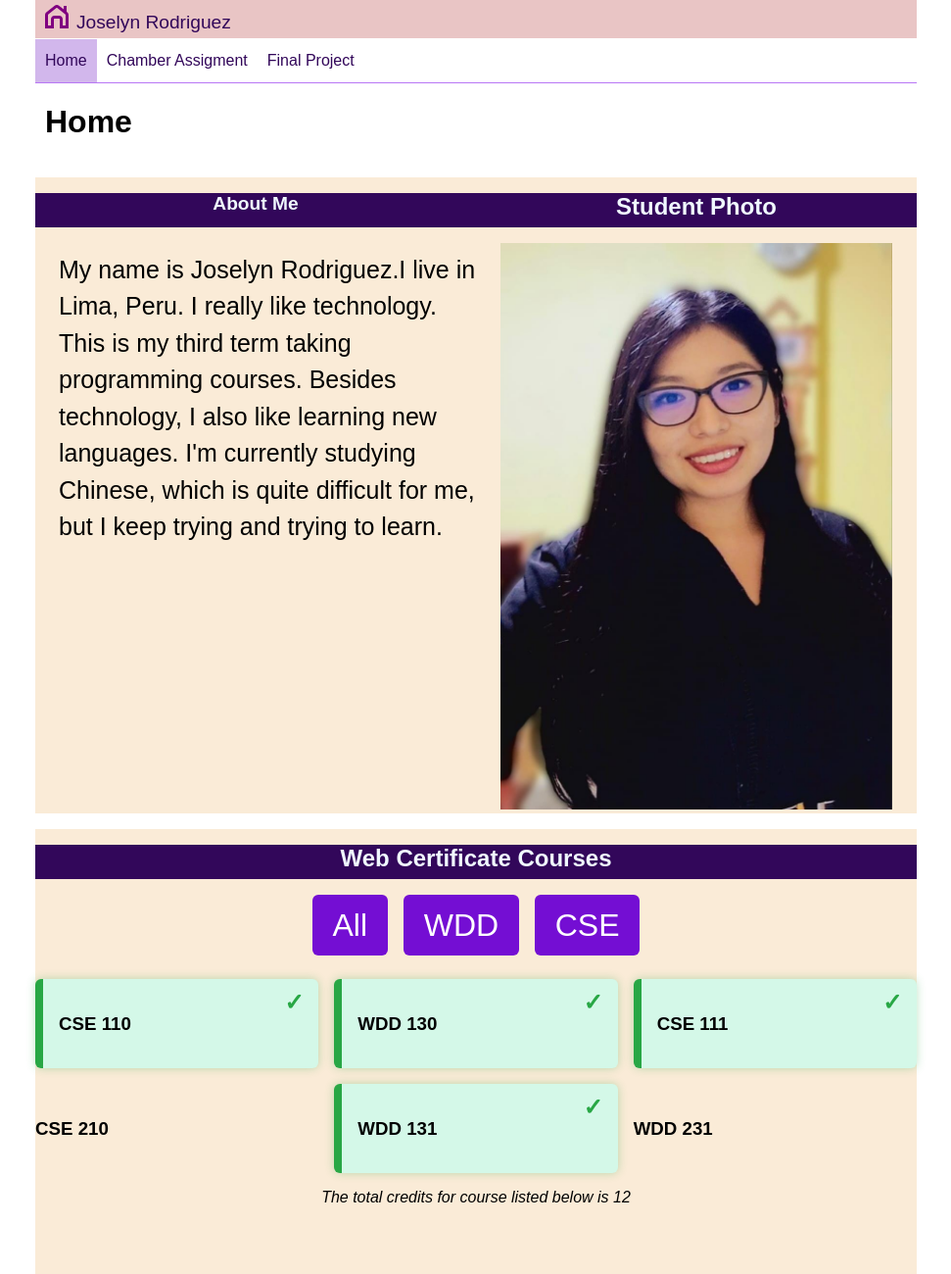
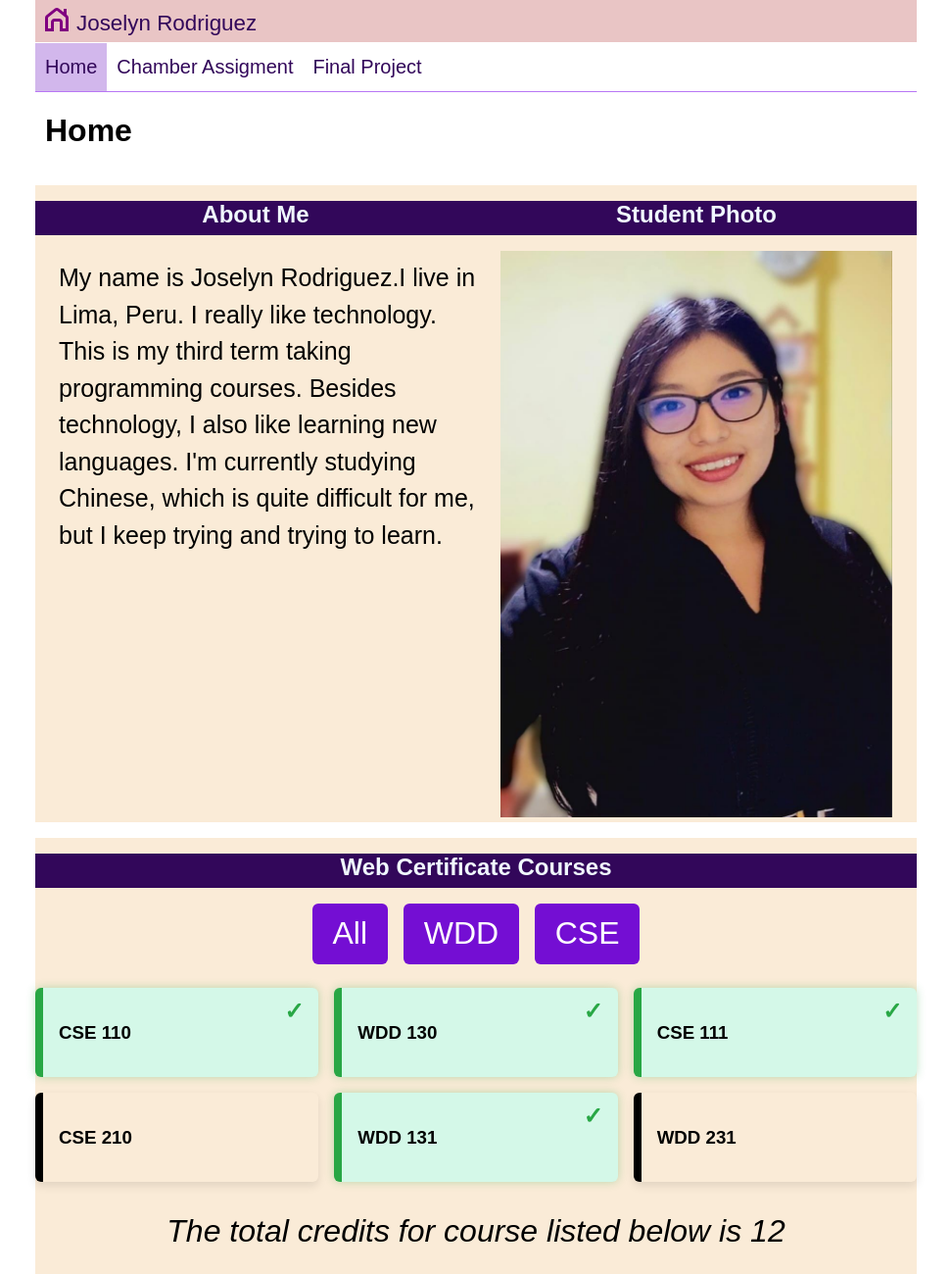
Before and after one commit to JoselynRodriguez/wdd231, a plain HTML site: page index.html in a window 1280 px wide. Shown: the top 1300 px of the page at 98% size, without its empty margins (154-1125 px from the left). Drawn offline with Linux system fonts and the light colour scheme; a web font is replaced by a local one.

Commit message:
MAKE IT BETTER

```diff
--- a/scripts/home.js
+++ b/scripts/home.js
@@ -106,7 +106,7 @@ function displayCourses(courseArray) {
 
   courseArray.forEach(course => {
     const card = document.createElement('div');
-    card.className = 'course-card' + (course.completed ? ' completed' : 'in process');
+    card.className = 'course-card' + (course.completed ? ' completed': '');
 
     card.innerHTML = `
       <h3>${course.subject} ${course.number} </h3>
--- a/styles/homelarge.css
+++ b/styles/homelarge.css
@@ -45,6 +45,7 @@ header {
 }
 .certificates {
      grid-area: 2/1/2/3;
+
 }
 
 .aboutme p{
@@ -59,5 +60,8 @@ header {
   align-items: center;
   gap: 1rem;
 }
+.content{
+    position: relative;
+}
 
 }
--- a/styles/homesmall.css
+++ b/styles/homesmall.css
@@ -6,7 +6,7 @@
 header {
   display: grid;
   grid-template-columns: 24px auto 44px;
-  padding: 5px 0 5px 10px;
+  padding: 8px 1px 6px 10px;
   align-items: end;
   border-bottom: solid 1px white;
   column-gap: 8px;
@@ -21,7 +21,7 @@ header img {
 }
 
 header span {
-    font-size: 1.2rem;
+    font-size: 1.4rem;
     color:rgb(50, 7, 90)
 }
 
@@ -60,10 +60,12 @@ header span {
     color:rgb(50, 7, 90);
     text-decoration: none;
     border-bottom: solid 1px white;
+    font-size: 20px;
 }
 
 .navigation li.current{
     background-color: rgb(210, 183, 236);
+    font-size: 20px ;
 }
 
 .navigation a:hover{
@@ -136,7 +138,7 @@ button:hover {
 #credittotal {
   text-align: center;
   font-style: italic;
-  font-size: 1rem;
+  font-size: 2rem;
   margin-bottom: 1rem;
   color: black;
 }
@@ -146,6 +148,7 @@ button:hover {
   flex-direction: column;
   align-items: center;
   gap: 1rem;
+
 }
 
 .course-card {
@@ -154,6 +157,7 @@ button:hover {
   box-shadow: 0 4px 10px rgba(0,0,0,0.1);
   border-left: 8px solid;
   position: relative;
+
 }
 
 .course-card:hover {
@@ -175,18 +179,16 @@ button:hover {
   color: #28a745;
   font-weight: bold;
 }
-.course-card:not(.completed) {
-  background-color: #f0f0f0;
-  border-left-color: #999;
+
+.course-card.completed.not {
+     background-color: #f0f0f0;
+    border-left-color: #999;
 }
-
-/* Sección "About Me" */
 .aboutme {
   margin: 1rem 0;
 }
 
 .aboutme h2 {
-  font-size: 1.2rem;
   margin-bottom: 0.5rem;
 }
 
@@ -195,7 +197,7 @@ button:hover {
   line-height: 1.5;
 }
 
-/* Foto del estudiante */
+
 .studentphoto {
   margin: 1rem 0;
   text-align: center;
```
